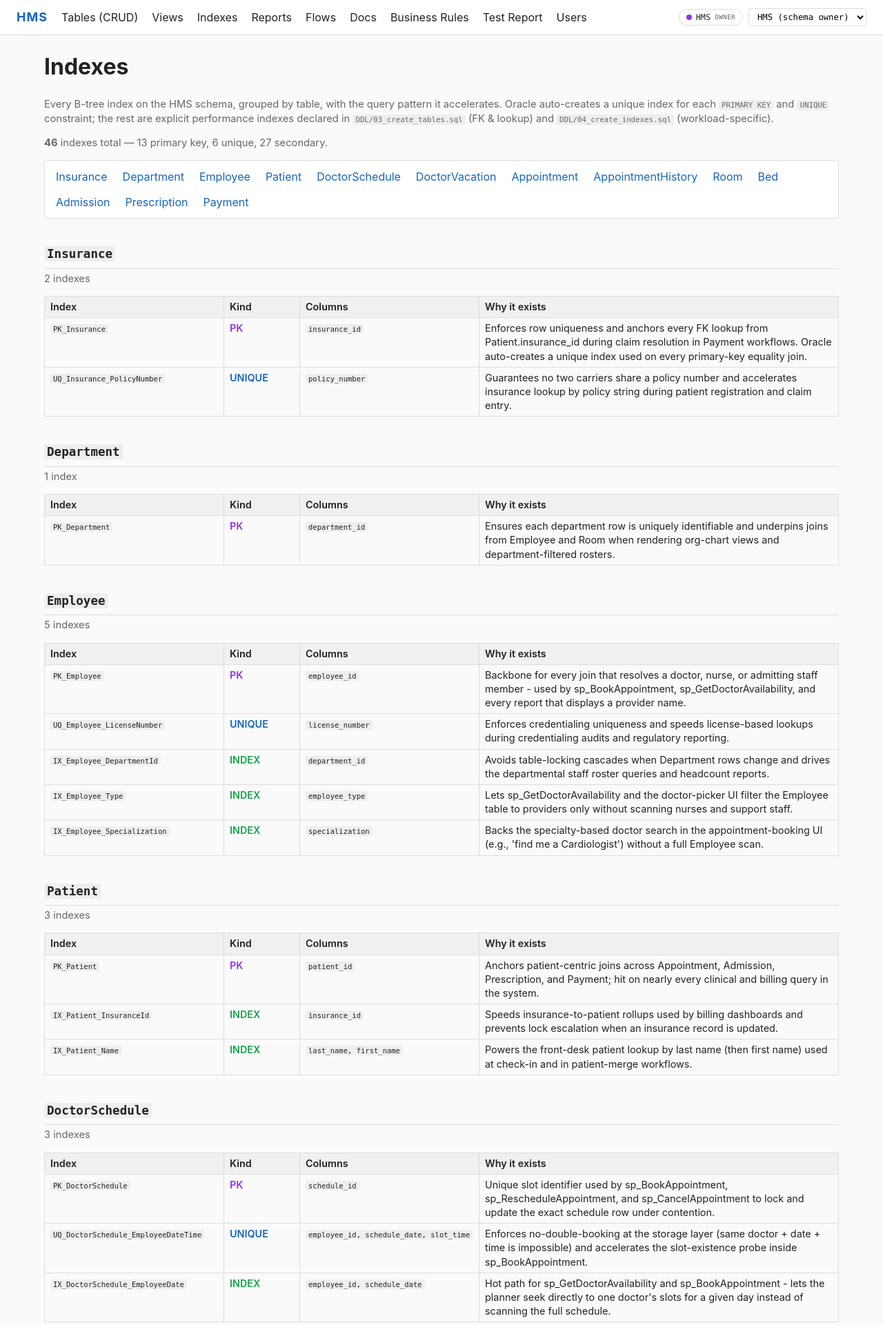
After one commit to darshan-aswathappa/dmdd-appointment-management, a Flask app: page /indexes in a window 1280 px wide. The commit adds this page. Shown: the top 1921 px of the page at 69% size. Run offline with Flask 3, Linux system fonts and the light colour scheme.

Commit message:
Ui: UI updates

```diff
--- a/ui/app.py
+++ b/ui/app.py
@@ -240,6 +240,175 @@ VIEWS_META_BY_NAME = {v["name"]: v for v in VIEWS_META}
 
 
 # ---------------------------------------------------------------------------
+# Index metadata (explanations for every B-tree index on the schema)
+# ---------------------------------------------------------------------------
+# Grouped by table in the order a reader of 03_create_tables.sql would
+# encounter them. Each entry: (index_name, columns, kind, why).
+#   kind in {"PRIMARY KEY", "UNIQUE", "INDEX"}
+INDEX_EXPLANATIONS = {
+    # Primary Keys
+    "PK_Insurance": "Enforces row uniqueness and anchors every FK lookup from Patient.insurance_id during claim resolution in Payment workflows. Oracle auto-creates a unique index used on every primary-key equality join.",
+    "PK_Department": "Ensures each department row is uniquely identifiable and underpins joins from Employee and Room when rendering org-chart views and department-filtered rosters.",
+    "PK_Employee": "Backbone for every join that resolves a doctor, nurse, or admitting staff member - used by sp_BookAppointment, sp_GetDoctorAvailability, and every report that displays a provider name.",
+    "PK_Patient": "Anchors patient-centric joins across Appointment, Admission, Prescription, and Payment; hit on nearly every clinical and billing query in the system.",
+    "PK_DoctorSchedule": "Unique slot identifier used by sp_BookAppointment, sp_RescheduleAppointment, and sp_CancelAppointment to lock and update the exact schedule row under contention.",
+    "PK_DoctorVacation": "Used by the approvals workflow and audit screens to retrieve a specific vacation request by its identifier.",
+    "PK_Appointment": "Central key referenced by sp_CompleteAppointment, sp_CancelAppointment, AppointmentHistory audit writes, Prescription, and Payment - one of the hottest PKs in the schema.",
+    "PK_AppointmentHistory": "Uniquely identifies each audit event; supports chronological ordering when replaying the lifecycle of an appointment.",
+    "PK_Room": "Resolves room metadata on every Bed join and powers the department-to-room drilldown in facility management views.",
+    "PK_Bed": "Referenced by Admission on every inpatient assignment; backs V_BED_STATUS lookups when freeing or occupying a specific bed.",
+    "PK_Admission": "Anchors inpatient joins to Prescription, Payment, and discharge workflows; used whenever a single admission record is retrieved or updated.",
+    "PK_Prescription": "Unique handle for pharmacy fulfillment and prescription edits from the clinical UI.",
+    "PK_Payment": "Primary handle used by the billing UI and refund/adjustment flows to operate on a single financial transaction.",
+
+    # Unique Constraints
+    "UQ_Insurance_PolicyNumber": "Guarantees no two carriers share a policy number and accelerates insurance lookup by policy string during patient registration and claim entry.",
+    "UQ_Employee_LicenseNumber": "Enforces credentialing uniqueness and speeds license-based lookups during credentialing audits and regulatory reporting.",
+    "UQ_DoctorSchedule_EmployeeDateTime": "Enforces no-double-booking at the storage layer (same doctor + date + time is impossible) and accelerates the slot-existence probe inside sp_BookAppointment.",
+    "UQ_Appointment_PatientSchedule": "Enforces BR1 (a patient cannot book the same slot twice) and short-circuits the duplicate-booking check in sp_BookAppointment before any INSERT.",
+    "UQ_Room_RoomNumber": "Prevents duplicate room numbers and supports fast room lookup by the human-readable number shown in admission screens.",
+    "UQ_Bed_RoomBedNumber": "Ensures bed numbering is unique within a room and accelerates the room+bed composite lookup used when nurses assign inpatients.",
+
+    # FK / Lookup indexes (from 03_create_tables.sql)
+    "IX_Employee_DepartmentId": "Avoids table-locking cascades when Department rows change and drives the departmental staff roster queries and headcount reports.",
+    "IX_Employee_Type": "Lets sp_GetDoctorAvailability and the doctor-picker UI filter the Employee table to providers only without scanning nurses and support staff.",
+    "IX_Patient_InsuranceId": "Speeds insurance-to-patient rollups used by billing dashboards and prevents lock escalation when an insurance record is updated.",
+    "IX_DoctorSchedule_EmployeeDate": "Hot path for sp_GetDoctorAvailability and sp_BookAppointment - lets the planner seek directly to one doctor's slots for a given day instead of scanning the full schedule.",
+    "IX_DoctorVacation_ApprovedBy": "Supports the approver's queue view and removes full-table scans when a manager's employee record is modified.",
+    "IX_Appointment_PatientId": "Drives the patient history panel and every sp_* procedure that validates a patient's existing bookings; also required to avoid FK-induced locking on Patient updates.",
+    "IX_Appointment_ScheduleId": "Lets sp_CancelAppointment and sp_RescheduleAppointment locate the appointment tied to a given slot instantly and prevents lock contention on DoctorSchedule deletes.",
+    "IX_Room_DepartmentId": "Powers the departmental bed-inventory view and avoids scans when departments are reorganized.",
+    "IX_Bed_RoomId": "Resolves the beds-in-a-room list for the nurse station UI and the occupancy breakdown behind V_BED_STATUS.",
+    "IX_Admission_PatientId": "Drives the patient's inpatient history and supports readmission-rate reporting without scanning the full Admission table.",
+    "IX_Admission_BedId": "Used by V_BED_STATUS and discharge workflows to find the active admission occupying a specific bed.",
+    "IX_Admission_AdmittingEmployeeId": "Supports provider-productivity reports and the admitting physician's caseload view.",
+    "IX_Admission_IcuApprovedBy": "Feeds the ICU approval audit trail and the attending intensivist's approved-admissions queue.",
+    "IX_Prescription_AppointmentId": "Fetches the prescriptions tied to a visit for the post-visit summary and pharmacy dispatch.",
+    "IX_Prescription_AdmissionId": "Retrieves inpatient medication orders during rounds and for the discharge summary.",
+    "IX_Payment_AppointmentId": "Resolves outpatient charges when generating receipts and reconciling outpatient billing.",
+    "IX_Payment_AdmissionId": "Aggregates inpatient charges for the itemized admission bill and for revenue-cycle reporting.",
+
+    # Performance indexes (from 04_create_indexes.sql)
+    "IX_Appointment_Status": "Filters the appointment board to Scheduled/Completed/Cancelled/No-Show lanes and drives no-show-rate KPIs without scanning historical rows.",
+    "IX_Appointment_BillingStatus": "Powers the billing work queue that pulls only unbilled or pending-claim appointments for the revenue-cycle team.",
+    "IX_Appointment_BillingDate": "Supports date-bounded billing reports and month-end financial closeouts by enabling range scans over billed appointments.",
+    "IX_DoctorVacation_EmpDates": "Composite index that satisfies the BR5 vacation-overlap probe in sp_BookAppointment in a single range seek rather than scanning every vacation row for that doctor.",
+    "IX_ApptHist_Appointment": "Fetches the full chronological audit trail for one appointment on the history drawer in the UI and during compliance reviews.",
+    "IX_Admission_Bed_Status": "Drives V_BED_STATUS and rpt_BedOccupancy - the composite lets the planner find the currently active admission per bed without filtering discharged rows.",
+    "IX_Admission_BillingStatus": "Isolates admissions in each billing state for the inpatient revenue-cycle queue and aging-AR reports.",
+    "IX_Admission_BillingDate": "Enables date-range scans for inpatient billing reconciliation and period-end financial reports.",
+    "IX_Employee_Specialization": "Backs the specialty-based doctor search in the appointment-booking UI (e.g., 'find me a Cardiologist') without a full Employee scan.",
+    "IX_Patient_Name": "Powers the front-desk patient lookup by last name (then first name) used at check-in and in patient-merge workflows.",
+}
+
+
+def _idx(name: str, cols: str, kind: str) -> dict:
+    return {
+        "name": name,
+        "cols": cols,
+        "kind": kind,
+        "why": INDEX_EXPLANATIONS.get(name, ""),
+    }
+
+
+# Grouped by table, in schema-declaration order
+INDEXES_BY_TABLE = [
+    ("Insurance", [
+        _idx("PK_Insurance", "insurance_id", "PRIMARY KEY"),
+        _idx("UQ_Insurance_PolicyNumber", "policy_number", "UNIQUE"),
+    ]),
+    ("Department", [
+        _idx("PK_Department", "department_id", "PRIMARY KEY"),
+    ]),
+    ("Employee", [
+        _idx("PK_Employee", "employee_id", "PRIMARY KEY"),
+        _idx("UQ_Employee_LicenseNumber", "license_number", "UNIQUE"),
+        _idx("IX_Employee_DepartmentId", "department_id", "INDEX"),
+        _idx("IX_Employee_Type", "employee_type", "INDEX"),
+        _idx("IX_Employee_Specialization", "specialization", "INDEX"),
+    ]),
+    ("Patient", [
+        _idx("PK_Patient", "patient_id", "PRIMARY KEY"),
+        _idx("IX_Patient_InsuranceId", "insurance_id", "INDEX"),
+        _idx("IX_Patient_Name", "last_name, first_name", "INDEX"),
+    ]),
+    ("DoctorSchedule", [
+        _idx("PK_DoctorSchedule", "schedule_id", "PRIMARY KEY"),
+        _idx(
+            "UQ_DoctorSchedule_EmployeeDateTime",
+            "employee_id, schedule_date, slot_time",
+            "UNIQUE",
+        ),
+        _idx(
+            "IX_DoctorSchedule_EmployeeDate",
+            "employee_id, schedule_date",
+            "INDEX",
+        ),
+    ]),
+    ("DoctorVacation", [
+        _idx("PK_DoctorVacation", "vacation_id", "PRIMARY KEY"),
+        _idx("IX_DoctorVacation_ApprovedBy", "approved_by", "INDEX"),
+        _idx(
+            "IX_DoctorVacation_EmpDates",
+            "employee_id, start_date, end_date",
+            "INDEX",
+        ),
+    ]),
+    ("Appointment", [
+        _idx("PK_Appointment", "appointment_id", "PRIMARY KEY"),
+        _idx(
+            "UQ_Appointment_PatientSchedule",
+            "patient_id, schedule_id",
+            "UNIQUE",
+        ),
+        _idx("IX_Appointment_PatientId", "patient_id", "INDEX"),
+        _idx("IX_Appointment_ScheduleId", "schedule_id", "INDEX"),
+        _idx("IX_Appointment_Status", "status", "INDEX"),
+        _idx("IX_Appointment_BillingStatus", "billing_status", "INDEX"),
+        _idx("IX_Appointment_BillingDate", "billing_date", "INDEX"),
+    ]),
+    ("AppointmentHistory", [
+        _idx("PK_AppointmentHistory", "history_id", "PRIMARY KEY"),
+        _idx("IX_ApptHist_Appointment", "appointment_id", "INDEX"),
+    ]),
+    ("Room", [
+        _idx("PK_Room", "room_id", "PRIMARY KEY"),
+        _idx("UQ_Room_RoomNumber", "room_number", "UNIQUE"),
+        _idx("IX_Room_DepartmentId", "department_id", "INDEX"),
+    ]),
+    ("Bed", [
+        _idx("PK_Bed", "bed_id", "PRIMARY KEY"),
+        _idx("UQ_Bed_RoomBedNumber", "room_id, bed_number", "UNIQUE"),
+        _idx("IX_Bed_RoomId", "room_id", "INDEX"),
+    ]),
+    ("Admission", [
+        _idx("PK_Admission", "admission_id", "PRIMARY KEY"),
+        _idx("IX_Admission_PatientId", "patient_id", "INDEX"),
+        _idx("IX_Admission_BedId", "bed_id", "INDEX"),
+        _idx(
+            "IX_Admission_AdmittingEmployeeId",
+            "admitting_employee_id",
+            "INDEX",
+        ),
+        _idx("IX_Admission_IcuApprovedBy", "icu_approved_by", "INDEX"),
+        _idx("IX_Admission_Bed_Status", "bed_id, status", "INDEX"),
+        _idx("IX_Admission_BillingStatus", "billing_status", "INDEX"),
+        _idx("IX_Admission_BillingDate", "billing_date", "INDEX"),
+    ]),
+    ("Prescription", [
+        _idx("PK_Prescription", "prescription_id", "PRIMARY KEY"),
+        _idx("IX_Prescription_AppointmentId", "appointment_id", "INDEX"),
+        _idx("IX_Prescription_AdmissionId", "admission_id", "INDEX"),
+    ]),
+    ("Payment", [
+        _idx("PK_Payment", "payment_id", "PRIMARY KEY"),
+        _idx("IX_Payment_AppointmentId", "appointment_id", "INDEX"),
+        _idx("IX_Payment_AdmissionId", "admission_id", "INDEX"),
+    ]),
+]
+
+
+# ---------------------------------------------------------------------------
 # Dashboard
 # ---------------------------------------------------------------------------
 @app.route("/")
@@ -256,8 +425,36 @@ def index():
                 counts[t] = "-"
                 errors.append(f"{t}: {e}")
     return render_template(
-        "index.html", counts=counts, tables=TABLES, views=VIEWS,
-        views_meta=VIEWS_META, errors=errors,
+        "index.html", counts=counts, tables=TABLES, errors=errors,
+    )
+
+
+@app.route("/views")
+def views_index():
+    return render_template(
+        "views_index.html", views=VIEWS, views_meta=VIEWS_META,
+    )
+
+
+@app.route("/indexes")
+def indexes_index():
+    total = sum(len(ix) for _, ix in INDEXES_BY_TABLE)
+    pk_count = sum(
+        1 for _, ix in INDEXES_BY_TABLE for i in ix if i["kind"] == "PRIMARY KEY"
+    )
+    uq_count = sum(
+        1 for _, ix in INDEXES_BY_TABLE for i in ix if i["kind"] == "UNIQUE"
+    )
+    ix_count = sum(
+        1 for _, ix in INDEXES_BY_TABLE for i in ix if i["kind"] == "INDEX"
+    )
+    return render_template(
+        "indexes.html",
+        groups=INDEXES_BY_TABLE,
+        total=total,
+        pk_count=pk_count,
+        uq_count=uq_count,
+        ix_count=ix_count,
     )
 
 
--- a/ui/templates/base.html
+++ b/ui/templates/base.html
@@ -13,7 +13,8 @@
       <nav>
         <a href="{{ url_for('index') }}" class="brand">HMS</a>
         <a href="{{ url_for('index') }}#crud">Tables (CRUD)</a>
-        <a href="{{ url_for('index') }}#views">Views</a>
+        <a href="{{ url_for('views_index') }}">Views</a>
+        <a href="{{ url_for('indexes_index') }}">Indexes</a>
         <a href="{{ url_for('reports_index') }}">Reports</a>
         <a href="{{ url_for('flows_index') }}">Flows</a>
         <a href="{{ url_for('docs') }}">Docs</a>
--- /dev/null
+++ b/ui/templates/indexes.html
@@ -0,0 +1,63 @@
+{% extends "base.html" %}
+{% block title %}Indexes{% endblock %}
+{% block content %}
+<h1>Indexes</h1>
+<p class="muted">
+  Every B-tree index on the HMS schema, grouped by table, with the query
+  pattern it accelerates. Oracle auto-creates a unique index for each
+  <code>PRIMARY KEY</code> and <code>UNIQUE</code> constraint; the rest
+  are explicit performance indexes declared in
+  <code>DDL/03_create_tables.sql</code> (FK &amp; lookup) and
+  <code>DDL/04_create_indexes.sql</code> (workload-specific).
+</p>
+
+<p class="muted">
+  <strong>{{ total }}</strong> indexes total &mdash;
+  {{ pk_count }} primary key, {{ uq_count }} unique, {{ ix_count }} secondary.
+</p>
+
+<div class="views-nav">
+  {% for table, _ in groups %}
+  <a href="#t-{{ table }}">{{ table }}</a>
+  {% endfor %}
+</div>
+
+{% for table, items in groups %}
+<section id="t-{{ table }}" style="margin-top: 28px">
+  <h2 style="margin-bottom: 4px"><code>{{ table }}</code></h2>
+  <p class="muted" style="margin-top: 0">
+    {{ items | length }} index{{ '' if items|length == 1 else 'es' }}
+  </p>
+  <div class="scroll-x">
+    <table class="compact">
+      <thead>
+        <tr>
+          <th style="width: 260px">Index</th>
+          <th style="width: 110px">Kind</th>
+          <th style="width: 260px">Columns</th>
+          <th>Why it exists</th>
+        </tr>
+      </thead>
+      <tbody>
+        {% for ix in items %}
+        <tr>
+          <td><code>{{ ix.name }}</code></td>
+          <td>
+            {% if ix.kind == 'PRIMARY KEY' %}
+            <span style="color: #9333ea; font-weight: 600">PK</span>
+            {% elif ix.kind == 'UNIQUE' %}
+            <span style="color: #1565c0; font-weight: 600">UNIQUE</span>
+            {% else %}
+            <span style="color: #16a34a; font-weight: 600">INDEX</span>
+            {% endif %}
+          </td>
+          <td><code>{{ ix.cols }}</code></td>
+          <td>{{ ix.why }}</td>
+        </tr>
+        {% endfor %}
+      </tbody>
+    </table>
+  </div>
+</section>
+{% endfor %}
+{% endblock %}
--- a/ui/templates/view_list.html
+++ b/ui/templates/view_list.html
@@ -8,7 +8,7 @@
 {% if meta %}
 <p class="muted"><code>{{ name }}</code> &mdash; {{ meta.description }}</p>
 {% endif %}
-<p class="muted">Up to 500 rows. <a href="{{ url_for('index') }}">Back to dashboard</a></p>
+<p class="muted">Up to 500 rows. <a href="{{ url_for('views_index') }}">Back to views</a></p>
 
 <div class="views-nav">
     {% for v in views %}
```
Also changed, not shown: ui/templates/index.html (+0 -22 lines), ui/templates/views_index.html (added, +26 -0 lines).
